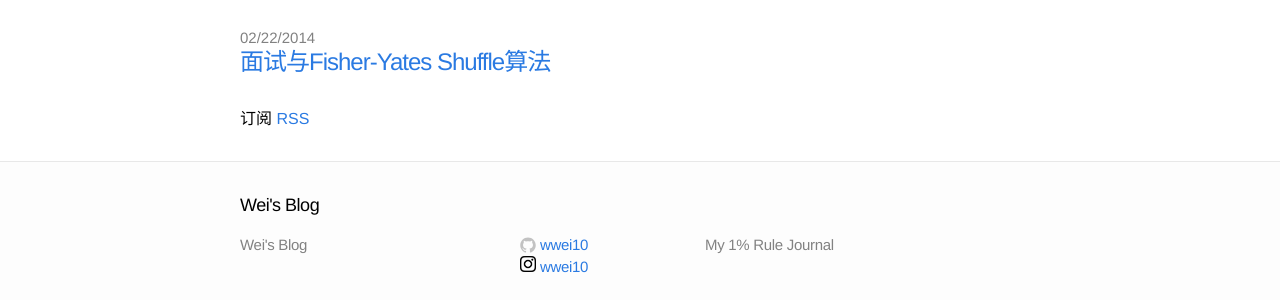
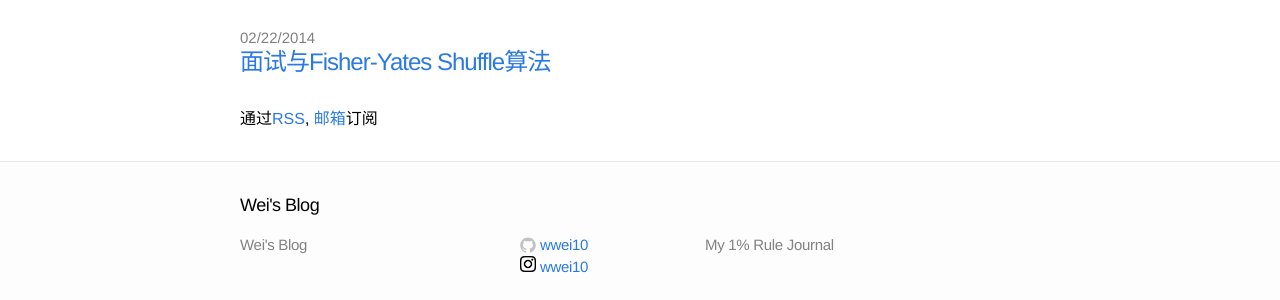
Before and after one commit to wwei10/blog.wwei10.com, a Jekyll site: the page built from index.html, in a window 1280 px wide. Shown: the part 542-842 px from the top of the page. Built offline with Jekyll 4.4.1, drawn with Linux system fonts in a browser that asks for light colours.

Commit message:
Add option to subscribe via feed burner

```diff
--- a/index.html
+++ b/index.html
@@ -13,6 +13,5 @@ layout: default
     {% endfor %}
   </ul>
 
-  <p class="rss-subscribe">订阅 <a href="{{ "/feed.xml" | prepend: site.baseurl }}">RSS</a></p>
-
+  <p class="rss-subscribe">通过<a href="{{ "/feed.xml" | prepend: site.baseurl }}">RSS</a>, <a href="https://feedburner.google.com/fb/a/mailverify?uri=wwei10/blog&amp;loc=en_US">邮箱</a>订阅</p>
 </div>
```
